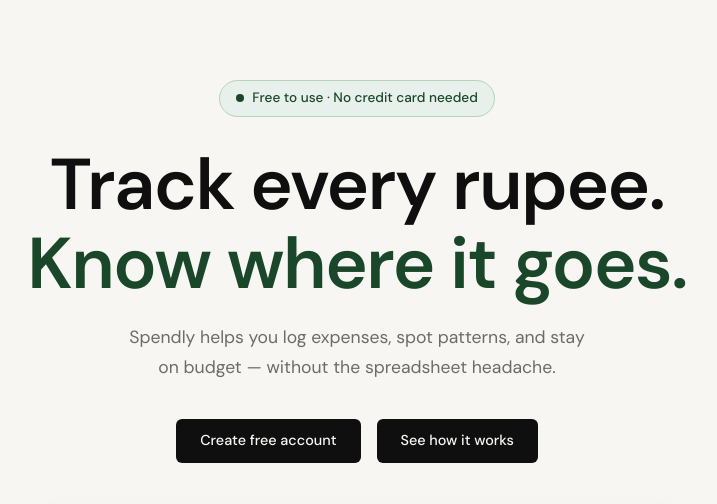
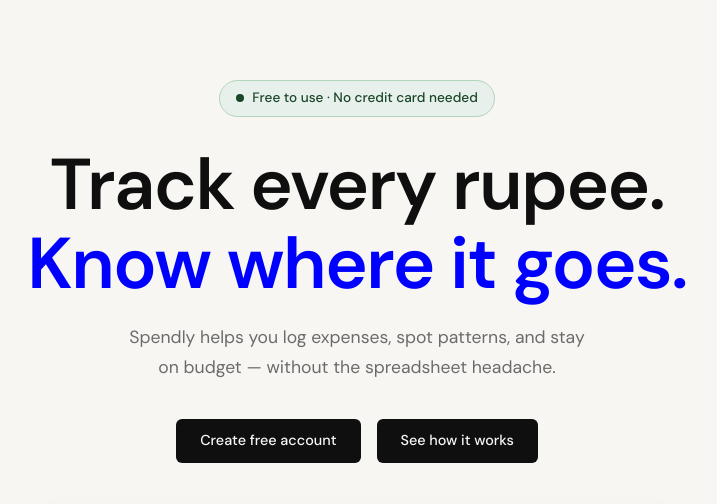
Before and after one commit to SayanMukherjee91/spendly2, a Flask app: page / in a window 1280 px wide. Shown: the part 61-565 px from the top of the page, without its empty margins (283-1000 px from the left). Run offline with Flask 3, Linux system fonts and the light colour scheme.

Commit message:
Change hero title accent color to blue
Co-Authored-By: Claude Sonnet 4.6 <noreply@anthropic.com>

```diff
--- a/static/css/style.css
+++ b/static/css/style.css
@@ -173,7 +173,7 @@ a { color: inherit; text-decoration: none; }
 }
 
 .hero-title-accent {
-    color: var(--accent);
+    color: blue;
 }
 
 .hero-subtitle {
```
